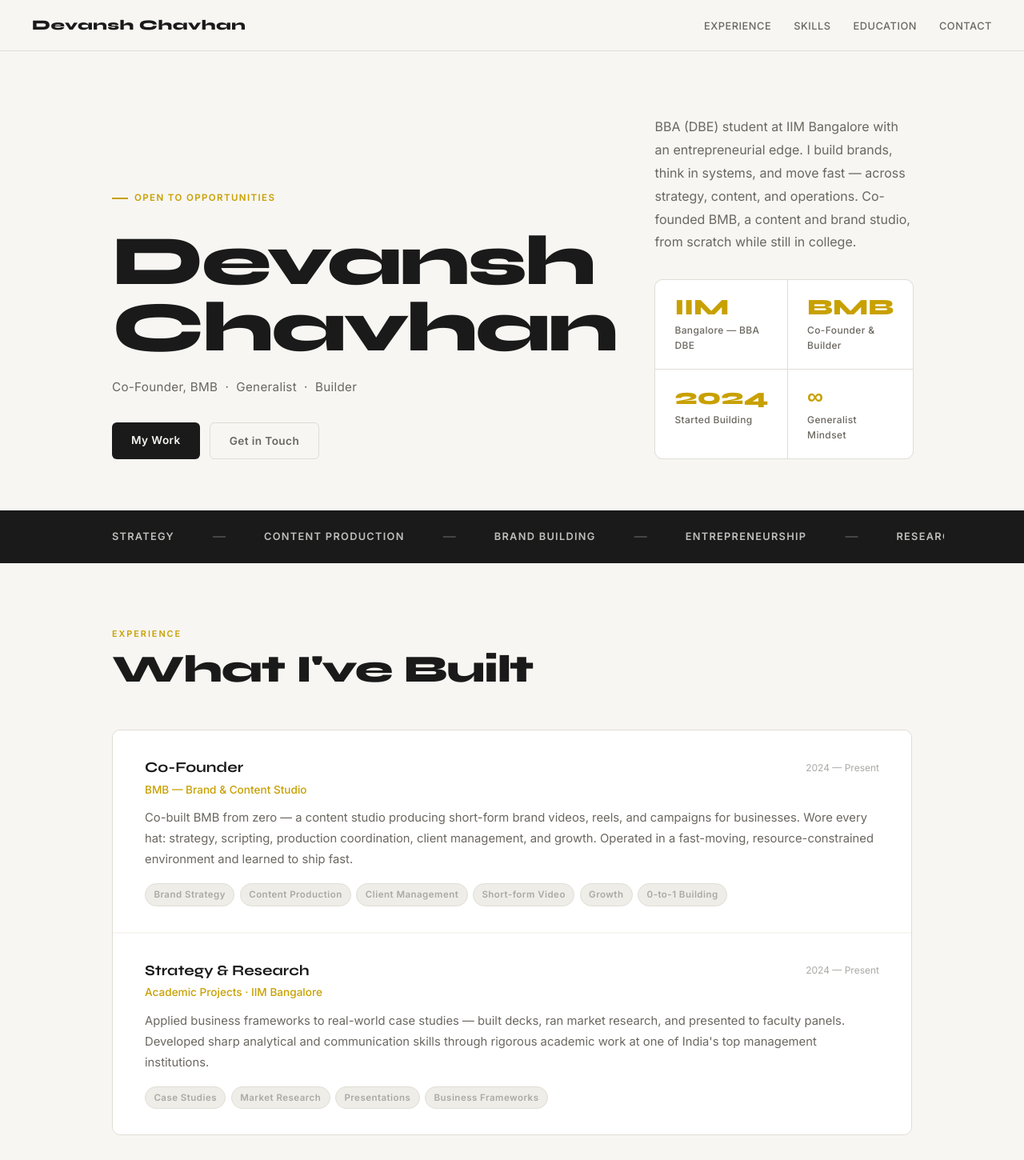
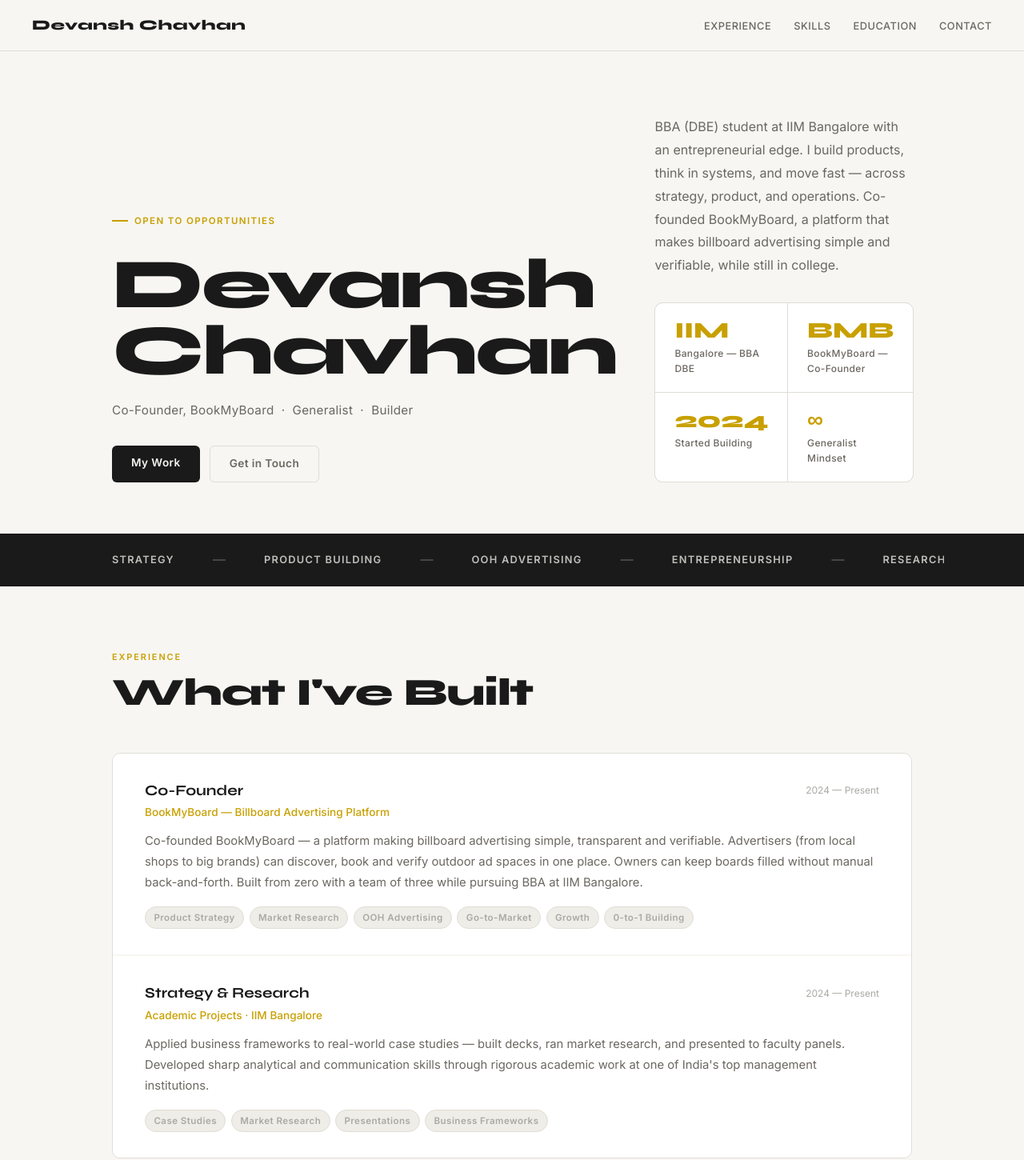
Before and after one commit to devanshSchavhanb/resume, a plain HTML site: page index.html in a window 1280 px wide. Shown: the top 1450 px of the page at 80% size. Drawn offline with Linux system fonts and the light colour scheme.

Commit message:
Update BMB to BookMyBoard with accurate description

```diff
--- a/index.html
+++ b/index.html
@@ -25,7 +25,7 @@
     <div class="hero-left">
       <div class="hero-tag">Open to opportunities</div>
       <h1 class="hero-name">Devansh<br>Chavhan</h1>
-      <p class="hero-subtitle">Co-Founder, BMB &nbsp;·&nbsp; Generalist &nbsp;·&nbsp; Builder</p>
+      <p class="hero-subtitle">Co-Founder, BookMyBoard &nbsp;·&nbsp; Generalist &nbsp;·&nbsp; Builder</p>
       <div class="hero-cta">
         <a href="#experience" class="btn btn-dark">My Work</a>
         <a href="#contact" class="btn btn-ghost">Get in Touch</a>
@@ -34,9 +34,9 @@
     <div class="hero-right">
       <p class="hero-bio">
         BBA (DBE) student at IIM Bangalore with an entrepreneurial edge.
-        I build brands, think in systems, and move fast — across strategy,
-        content, and operations. Co-founded BMB, a content and brand studio,
-        from scratch while still in college.
+        I build products, think in systems, and move fast — across strategy,
+        product, and operations. Co-founded BookMyBoard, a platform that makes
+        billboard advertising simple and verifiable, while still in college.
       </p>
       <div class="hero-stats">
         <div class="stat">
@@ -45,7 +45,7 @@
         </div>
         <div class="stat">
           <div class="stat-num">BMB</div>
-          <div class="stat-label">Co-Founder &amp; Builder</div>
+          <div class="stat-label">BookMyBoard — Co-Founder</div>
         </div>
         <div class="stat">
           <div class="stat-num">2024</div>
@@ -63,9 +63,9 @@
     <div class="band-inner">
       <span class="band-item">Strategy</span>
       <span class="band-sep">—</span>
-      <span class="band-item">Content Production</span>
+      <span class="band-item">Product Building</span>
       <span class="band-sep">—</span>
-      <span class="band-item">Brand Building</span>
+      <span class="band-item">OOH Advertising</span>
       <span class="band-sep">—</span>
       <span class="band-item">Entrepreneurship</span>
       <span class="band-sep">—</span>
@@ -85,21 +85,21 @@
         <div class="exp-top">
           <div>
             <div class="exp-role">Co-Founder</div>
-            <div class="exp-co">BMB — Brand &amp; Content Studio</div>
+            <div class="exp-co">BookMyBoard — Billboard Advertising Platform</div>
           </div>
           <div class="exp-date">2024 — Present</div>
         </div>
         <p class="exp-desc">
-          Co-built BMB from zero — a content studio producing short-form brand videos, reels,
-          and campaigns for businesses. Wore every hat: strategy, scripting, production coordination,
-          client management, and growth. Operated in a fast-moving, resource-constrained environment
-          and learned to ship fast.
+          Co-founded BookMyBoard — a platform making billboard advertising simple, transparent and
+          verifiable. Advertisers (from local shops to big brands) can discover, book and verify
+          outdoor ad spaces in one place. Owners can keep boards filled without manual back-and-forth.
+          Built from zero with a team of three while pursuing BBA at IIM Bangalore.
         </p>
         <div class="exp-tags">
-          <span class="tag">Brand Strategy</span>
-          <span class="tag">Content Production</span>
-          <span class="tag">Client Management</span>
-          <span class="tag">Short-form Video</span>
+          <span class="tag">Product Strategy</span>
+          <span class="tag">Market Research</span>
+          <span class="tag">OOH Advertising</span>
+          <span class="tag">Go-to-Market</span>
           <span class="tag">Growth</span>
           <span class="tag">0-to-1 Building</span>
         </div>
@@ -186,7 +186,7 @@
       <div class="contact-row">
         <div class="contact-line"><span class="c-icon">✉</span><span>devanshchavhan15@gmail.com</span></div>
         <div class="contact-line"><span class="c-icon">🎓</span><span>IIM Bangalore — BBA DBE, Batch of 2027</span></div>
-        <div class="contact-line"><span class="c-icon">🏢</span><span>Co-Founder @ BMB Content Studio</span></div>
+        <div class="contact-line"><span class="c-icon">🏢</span><span>Co-Founder @ BookMyBoard (bookmyboard.in)</span></div>
       </div>
     </section>
   </div>
```
